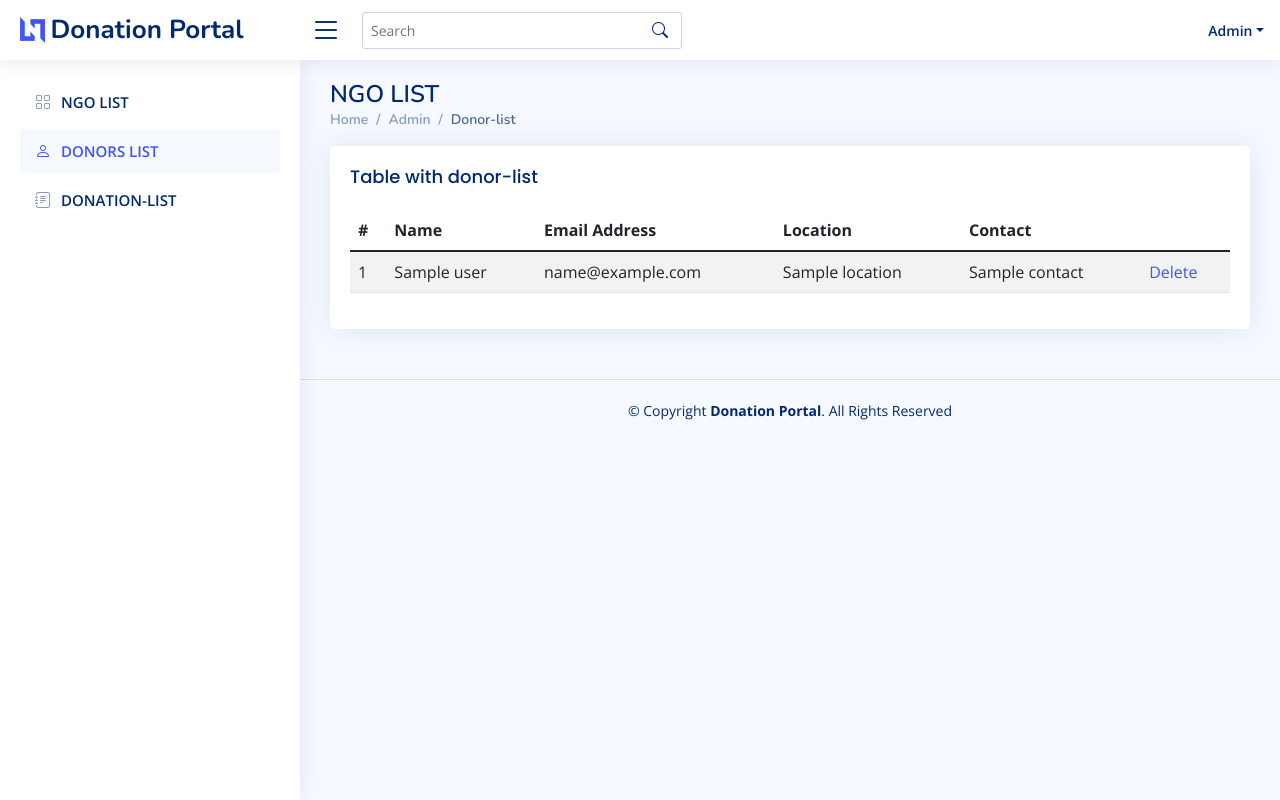
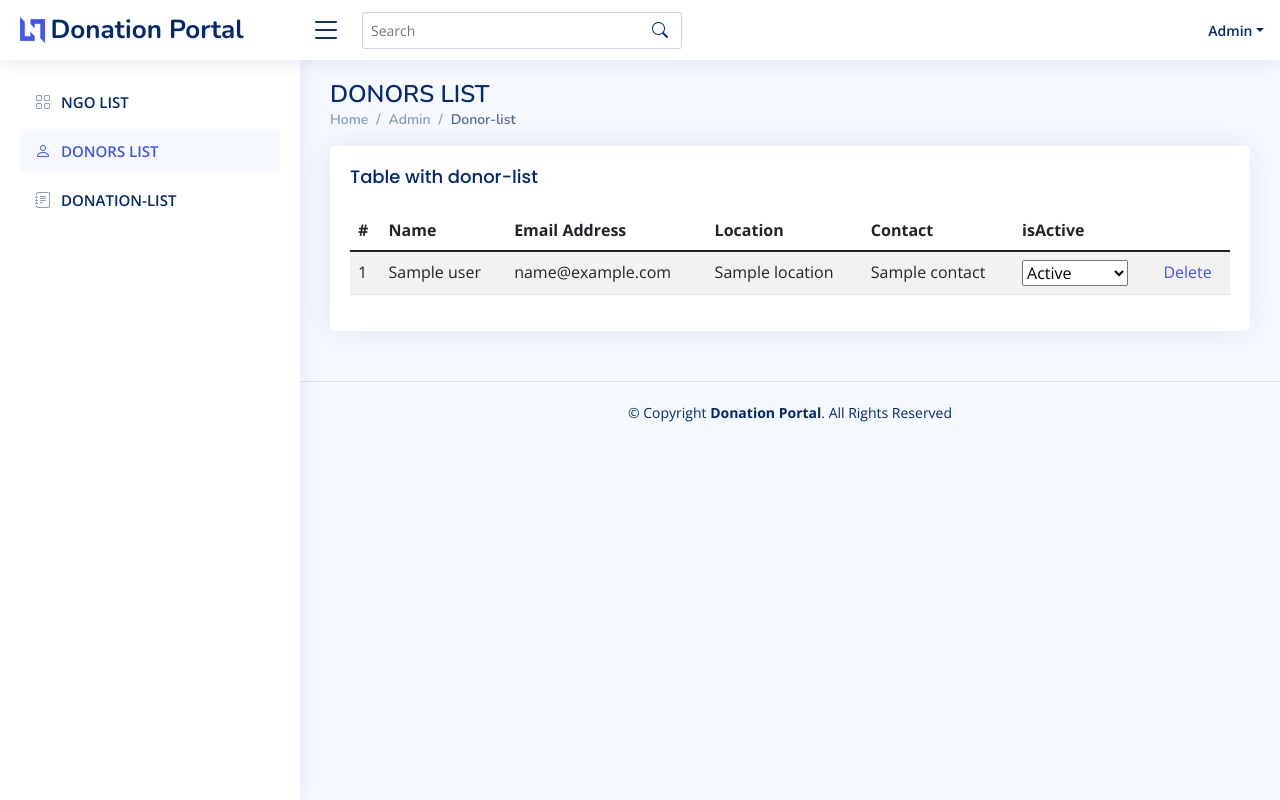
Before and after one commit to ayif7991/donation-portal, a Node server app: template views/donor-list.ejs in a window 1280 px wide. Run offline with Node 20, Linux system fonts and the light colour scheme; the template is opened without the code that fills it: most values are stand-ins (such as "Sample title", 1, 10 or a date in 2020); some libraries are stand-ins or nearby versions.

Commit message:
status update by admin

```diff
--- a/controller/authController.js
+++ b/controller/authController.js
@@ -116,7 +116,7 @@ authController.donorRegister = async function (req, res) {
       const salt = await bcrypt.genSalt(10);
       hashedpassword = await bcrypt.hash(password, salt);
       const newdonorDoc = new donorModel({
-        active: true,
+        active: "true",
         name: req.body.donorname,
         email: req.body.email,
         contact: req.body.contact,
@@ -156,7 +156,7 @@ authController.ngoRegister = async function (req, res) {
       const salt = await bcrypt.genSalt(10);
       hashedpassword = await bcrypt.hash(password, salt);
       const newNgoDoc = new ngoModel({
-        active: true,
+        active: "true",
         name: req.body.ngoName,
         email: req.body.email,
         contact: req.body.contact,
--- a/src/models/donor.js
+++ b/src/models/donor.js
@@ -1,6 +1,9 @@
 const mongoose = require("mongoose");
 
 const donorSchema = new mongoose.Schema({
+  active: {
+    type: String,
+  },
   name: {
     type: String,
     required: true,
--- a/views/donations.ejs
+++ b/views/donations.ejs
@@ -356,7 +356,7 @@
           })
           .done(function(data) {
             alert("Donation status updated!");
-            //window.location = window.location;
+            window.location = window.location;
             if ('close' != that.val()) {
               that.removeAttr('disabled');
             }
--- a/views/donor-list.ejs
+++ b/views/donor-list.ejs
@@ -182,7 +182,7 @@
 
     <main id="main" class="main">
       <div class="pagetitle">
-        <h1>NGO LIST</h1>
+        <h1>DONORS LIST</h1>
         <nav>
           <ol class="breadcrumb">
             <li class="breadcrumb-item"><a href="/">Home</a></li>
@@ -212,6 +212,8 @@
                       <th scope="col">Email Address</th>
                       <th scope="col">Location</th>
                       <th scope="col">Contact</th>
+                      <th scope="col">isActive</th>
+
                     </tr>
                   </thead>
                   <% if(userData.length!=0){ var i=1; userData.forEach(function(data){ %>
@@ -221,6 +223,22 @@
                       <td><%=data.email %></td>
                       <td><%=data.location %></td>
                       <td><%=data.contact %></td>
+                      <td>
+                        <%
+                        selectedactive = selectedsuspended = '';
+                        if('active' == data.status) {
+                          selectedactive = 'selected';
+                        }
+                        else{
+                          selectedsuspended = 'selected';
+                        }
+                        %>
+                        <select id="<%=data._id%>" class="isActive">
+                          <option <%=selectedactive%> value="active">Active</option>
+                          <option  <%=selectedsuspended%> value="suspended">Suspended</option>
+                        </select>
+                    </td>
+                      </td>
                       <td><a href="/delete/<%=data.id%>">Delete</a></td>
                     </tr>
                     <% i++; }) %> <% } else{ %>
@@ -278,5 +296,37 @@
 
     <!-- Template Main JS File -->
     <script src="/public/niceadmin/assets/js/main.js"></script>
+    <script src="/public/js/jquery.min.js"></script>
+    <script type="text/javascript">
+      $( document ).ready(function() {
+        $('.isActive').on('change', function() {
+          $(this).attr('disabled', 'disabled');
+
+          let that = $(this);
+          if (confirm("Are you sure, You want change the status?") == true) {
+
+            const activeId = $(this).attr('id');
+            $.ajax({
+              url: '/donor/donation/' + activeId,
+              method: 'PUT',
+              data: {id: activeId, status: $(this).val()}
+            })
+            .done(function(data) {
+              alert(" status updated!");
+              window.location = window.location;
+              // if ('close' != that.val()) {
+              //   that.removeAttr('disabled');
+              // }
+            })
+            .fail(function(jqXHR, textStatus ) {
+              alert("Donation status update failed!");
+              window.location = window.location;
+            });
+          } else {
+            window.location = window.location;
+          }
+        });
+      });
+    </script>
   </body>
 </html>
```
Also changed, not shown: nacl.json (+21 -11 lines), views/donations-list.ejs (+7 -8 lines).
